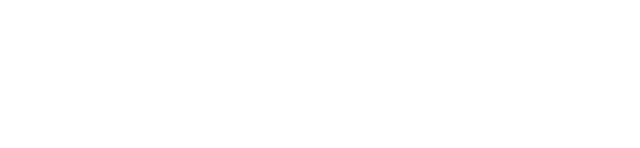
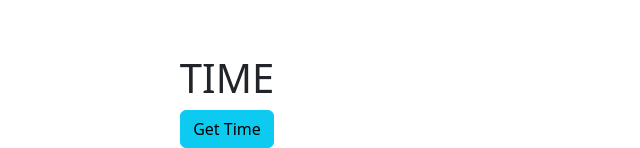
Before and after one commit to cankskrk/Learning-React, a React (Create React App) app: page / in a window 1280 px wide. Shown: the part 2699-2847 px from the top of the page, without its empty margins (413-1053 px from the left). Before the commit the page ends 2705 px from the top, so only its background shows below. Built offline with nearby package versions, Linux system fonts and the light colour scheme.

Commit message:
Add New Practice Component

```diff
--- a/src/App.js
+++ b/src/App.js
@@ -7,6 +7,7 @@
 import Login from "./components/Login";
 import Register from "./components/Register";
 import Counter from "./components/Counter";
+import Time from "./components/Time";
 
 const img = "https://picsum.photos/200";
 const img2 = "https://picsum.photos/";
@@ -55,6 +56,7 @@
       {currentTime > 15 && <h3>Why you are still working?</h3>} */}
 
       <Counter />
+      <Time />
     </div>
   );
 }
--- /dev/null
+++ b/src/components/Time.js
@@ -0,0 +1,27 @@
+import React, { useState } from "react";
+import Button from "./Button";
+
+function Time() {
+  const [time, setTime] = useState("TIME");
+
+  const getTime = () => {
+    setInterval(() => {
+      let time = new Date().toLocaleTimeString();
+      setTime(time);
+    }, 1000);
+  };
+
+  return (
+    <div className="mt-5">
+      <h1>{time}</h1>
+      <Button
+        name="Get Time"
+        type="button"
+        func={getTime}
+        className="btn-info"
+      />
+    </div>
+  );
+}
+
+export default Time;
```
